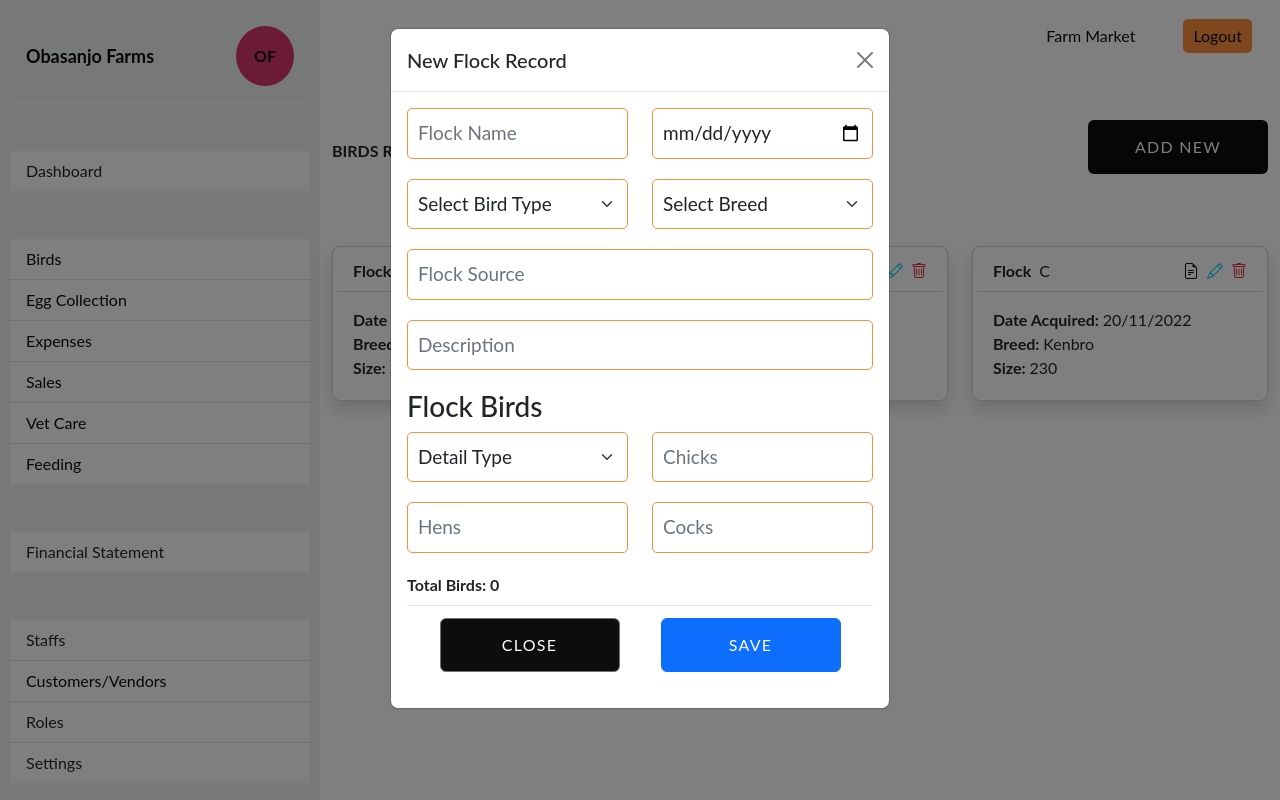
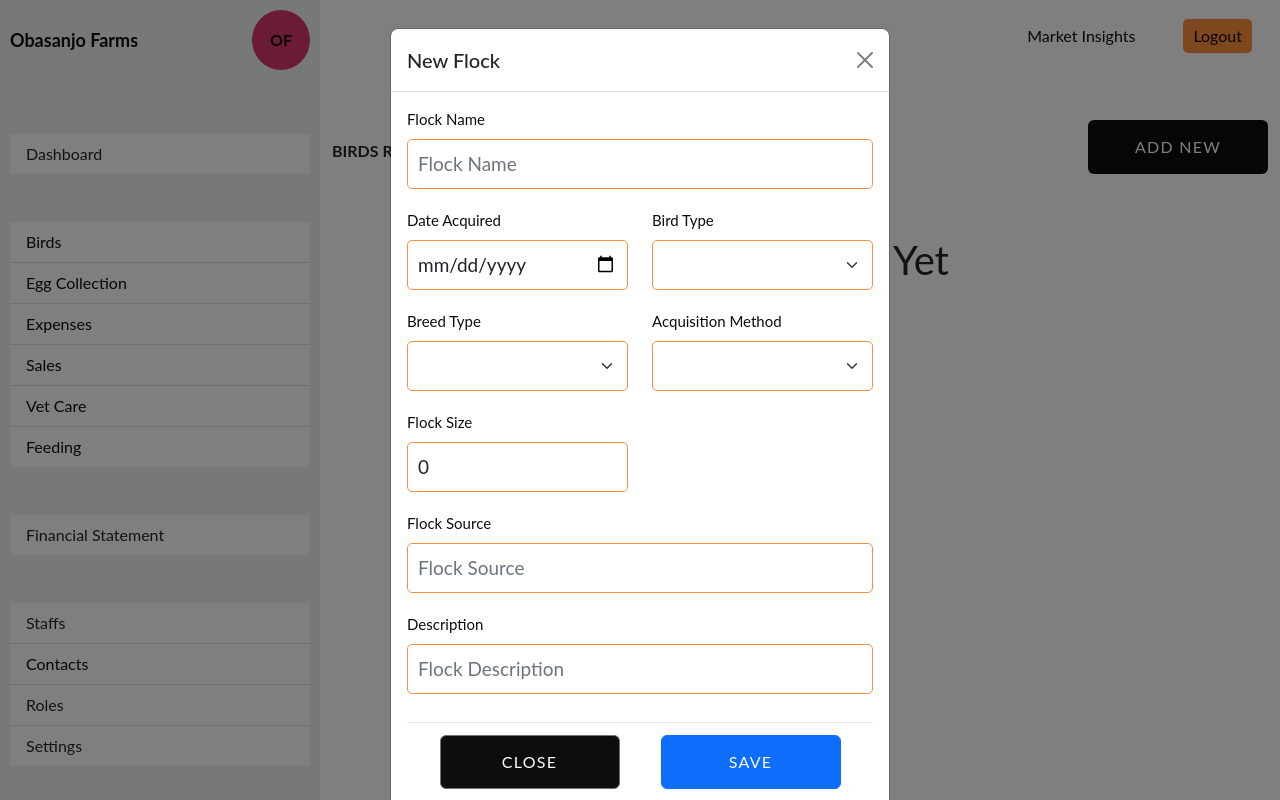
Before and after one commit to TundeOladejo/clucknest, a Vue app: page /main/birds-record in a window 1280 px wide. Both pictures are taken after a click on the button "ADD NEW". Built offline with nearby package versions, Linux system fonts and the light colour scheme.

Commit message:
improvements on sidebar navigations and others

```diff
--- a/src/components/NavigationPanel.vue
+++ b/src/components/NavigationPanel.vue
@@ -1,11 +1,16 @@
 <template>
-    <div class="col col-md-3 sidebar">
-        <div class="p-3 mb-5 d-flex justify-content-between align-items-center border-bottom border-white">
-            <span class="nav-title">Obasanjo Farms</span>
+    <div class="col-12 col-md-3 sidebar">
+        <div class="d-flex justify-content-between align-items-center gap-3">
+            <p class="nav-title">Obasanjo Farms</p>
             <!-- <img src="" alt="farm avatar" class="img-fluid farm-avatar" > -->
-            <span class="nav-avatar fw-bold">OF</span>
+            <p class="nav-avatar fw-bold">OF</p>
+            <p class="d-md-none fs-3 nav-collapse" data-bs-toggle="collapse"
+                data-bs-target="#collapseExample" aria-expanded="false" aria-controls="collapseExample">
+               <i class="bi bi-list"></i>
+        </p>
         </div>
 
+        <div class="collapse mt-5 d-md-block" id="collapseExample">
             <div class="mb-5">
                 <ul class="list-group list-group-flush">
                     <li class="list-group-item">Dashboard</li>
@@ -18,16 +23,17 @@
                         <router-link class="stretched-link" :to="{ name: 'BirdsRecord' }">Birds</router-link>
                     </li>
                     <li class="list-group-item">
-                    <router-link class="stretched-link" :to="{ name: 'EggsRecord' }">Egg Collection</router-link>
+                        <router-link class="stretched-link" :to="{ name: 'EggsRecord' }">Egg
+                            Collection</router-link>
                     </li>
                     <li class="list-group-item">
-                    <router-link class="stretched-link" :to="{ name: 'ExpensesRecord'}">Expenses</router-link>
+                        <router-link class="stretched-link" :to="{ name: 'ExpensesRecord' }">Expenses</router-link>
                     </li>
                     <li class="list-group-item">
-                    <router-link class="stretched-link" :to="{ name: 'SalesRecord'}">Sales</router-link>
+                        <router-link class="stretched-link" :to="{ name: 'SalesRecord' }">Sales</router-link>
                     </li>
                     <li class="list-group-item">
-                    <router-link class="stretched-link" :to="{ name: 'BirdsRecord'}">Vet Care</router-link>
+                        <router-link class="stretched-link" :to="{ name: 'VetRecord' }">Vet Care</router-link>
                     </li>
                     <li class="list-group-item">
                         <router-link class="stretched-link" :to="{ name: 'FeedingRecord' }">Feeding</router-link>
@@ -45,11 +51,12 @@
                 <ul class="list-group list-group-flush">
                     <li class="list-group-item">Staffs</li>
                     <li class="list-group-item">
-                    <router-link class="stretched-link" :to="{ name: 'ClientsAndVendors' }">Customers/Vendors</router-link>
+                        <router-link class="stretched-link" :to="{ name: 'ClientsAndVendors' }">Contacts</router-link>
                     </li>
                     <li class="list-group-item">Roles</li>
                     <li class="list-group-item">Settings</li>
                 </ul>
+            </div>
         </div>
     </div>
 </template>
--- a/src/components/content/TablesComponent.vue
+++ b/src/components/content/TablesComponent.vue
@@ -1,7 +1,7 @@
 <template>
     <div v-if="isListEmpty == true" class="d-flex justify-content-center fs-1 gap-2">
         <i class="bi bi-exclamation-circle"></i>
-        <span>No Data Record</span>
+        <span>No Record Yet</span>
     </div>
     <div v-else class="table-responsive">
         <table class="table table-striped">
@@ -95,7 +95,6 @@
                     <th scope="col">Good Eggs</th>
                     <th scope="col">Bad Eggs</th>
                     <th scope="col">Total Eggs</th>
-                    <th scope="col">Notes</th>
                     <th scope="col">Date Updated</th>
                     <th scope="col">Actions</th>
                 </tr>
@@ -108,7 +107,6 @@
                     <td>{{ entry.goodEggs }} </td>
                     <td>{{ entry.badEggs }} </td>
                     <td>{{ entry.totalEggs }} </td>
-                    <td>{{ entry.notes }} </td>
                     <td>{{ dateTime(entry.dateUpdated) }} </td>
                     <td><action-component></action-component></td>
                 </tr>
--- a/src/components/modals/CustomModal.vue
+++ b/src/components/modals/CustomModal.vue
@@ -20,6 +20,11 @@
                                             class="form-control" :placeholder="input.placeholder"
                                             v-model="input.value" />
 
+                                            <div v-else-if="input.isNumber == true">
+                                                <input type="number" :id="input.id"
+                                                class="form-control" :placeholder="input.placeholder" min="0"
+                                                v-model="input.value" />
+                                            </div>
                                         <div v-else-if="input.isCheckBox == true" class="form-check" :id="input.id">
                                             <div class="d-flex align-items-end gap-2" v-for="(checkbox, index) in input.checkBoxes" :key="index">
                                                 <input class="form-check-input" type="checkbox" :value="checkbox.id"
--- a/src/components/pages/BirdsRecord.vue
+++ b/src/components/pages/BirdsRecord.vue
@@ -1,64 +1,35 @@
 <template>
     <bread-crumb title="Birds Record" />
-    <div>
-        <flock-input-modal></flock-input-modal>
+
+    <custom-modal modalTitle="New Flock" :modalInputs="modalInputs" :saveModalForm="saveFlock"></custom-modal>
+    <div v-if="isListEmpty == true" class="d-flex justify-content-center fs-1 gap-2">
+        <i class="bi bi-exclamation-circle"></i>
+        <span>No Record Yet</span>
     </div>
-    <div class="row mt-3">
-        <div class="col-md-4 mb-3">
+    <div v-else class="row mt-3">
+        <div v-for="(card, index) in cards" :key="index" class="col-md-4 col-sm-6 mb-3">
             <div class="card p-1 shadow">
                 <div class="card-header bg-white d-flex justify-content-between">
-                    <div class="d-flex gap-2">
-                        <span class="fw-bold">Flock</span>
-                        <span>A</span>
+                    <div class="d-flex">
+                        <span class="fw-bold text-truncate" style="max-width: 180px;">{{ card.flockName }}</span>
                     </div>
                     <action-component></action-component>
                 </div>
                 <div class="card-body">
                     <div class="row">
                         <div class="col">
-                            <span class="fw-bold">Date Acquired: </span><span>20/11/2022</span><br>
-                            <span class="fw-bold">Breed: </span><span>Rhode Island Red</span><br>
-                            <span class="fw-bold">Size: </span><span>570</span>
-                        </div>
-                    </div>
-                </div>
-            </div>
-        </div>
-        <div class="col-md-4 mb-3">
-            <div class="card p-1 shadow">
-                <div class="card-header bg-white d-flex justify-content-between">
-                    <div class="d-flex gap-2">
-                        <span class="fw-bold">Flock</span>
-                        <span>B</span>
-                    </div>
-                    <action-component></action-component>
-                </div>
-                <div class="card-body">
-                    <div class="row">
-                        <div class="col">
-                            <span class="fw-bold">Date Acquired: </span><span>20/11/2022</span><br>
-                            <span class="fw-bold">Breed: </span><span>Leghorn</span><br>
-                            <span class="fw-bold">Size: </span><span>680</span>
-                        </div>
-                    </div>
-                </div>
-            </div>
-        </div>
-        <div class="col-md-4 mb-3">
-            <div class="card p-1 shadow">
-                <div class="card-header bg-white d-flex justify-content-between">
-                    <div class="d-flex gap-2">
-                        <span class="fw-bold">Flock</span>
-                        <span>C</span>
-                    </div>
-                    <action-component></action-component>
-                </div>
-                <div class="card-body">
-                    <div class="row">
-                        <div class="col">
-                            <span class="fw-bold">Date Acquired: </span><span>20/11/2022</span><br>
-                            <span class="fw-bold">Breed: </span><span>Kenbro</span><br>
-                            <span class="fw-bold">Size: </span><span>230</span>
+                            <div class="d-flex align-items-center gap-1 flex-wrap">
+                                <span class="fw-bold">Date Acquired:</span>
+                                <span class="d-inline-block text-truncate" style="max-width: 150px;">{{ card.date }}</span>
+                            </div>
+                            <div class="d-flex gap-1 flex-wrap">
+                                <span class="fw-bold">Type:</span>
+                                <span>{{ card.birdType}}</span>
+                            </div>
+                            <div class="d-flex gap-1 flex-wrap">
+                                <span class="fw-bold">Flock Size:</span>
+                                <span>{{ card.flockSize }}</span>
+                            </div>
                         </div>
                     </div>
                 </div>
@@ -69,11 +40,73 @@
 
 <script>
 import BreadCrumb from '../content/BreadCrumb.vue';
-import FlockInputModal from '../modals/FlockInputModal.vue';
 import ActionComponent from '../content/ActionComponent.vue';
+import CustomModal from '../modals/CustomModal.vue'
 
 export default {
     name: "BirdsRecord",
-    components: { BreadCrumb, FlockInputModal, ActionComponent }
+    components: { BreadCrumb, CustomModal, ActionComponent },
+    data: () => ({
+        modalInputs: [
+            { type: "text", label: "Flock Name", id: "flockName", placeholder: "Flock Name", modalWrapperClass: "col-md-12" },
+            { type: "date", label: "Date Acquired", id: "date", modalWrapperClass: "col-md-6" },
+            {
+                isInput: false, id: "birdType", label:"Bird Type", selectTitle: "Select Bird Type",
+                selectOptions: [
+                    { name: "Layers" },
+                    { name: "Broilers" },
+                    { name: "Mixed" },
+                    { name: "Others" }
+                ],
+                modalWrapperClass: "col-md-6"
+            },
+            {
+                isInput: false, id: "breedType", label:"Breed Type", selectTitle: "Select Breed",
+                selectOptions: [
+                    { name: "Leghorn" },
+                    { name: "Rhode Island Red" },
+                    { name: "Kuroiler" },
+                    { name: "Kenbro" },
+                    { name: "Kienyegi" },
+                    { name: "Mixed" },
+                    { name: "Unknown" }
+                ],
+                modalWrapperClass: "col-md-6"
+            },
+            {
+                isInput: false, id: "acquisitionMethod", label:"Acquisition Method", selectTitle: "Select Bird Type",
+                selectOptions: [
+                    { name: "Bought" },
+                    { name: "Hatched" },
+                    { name: "Gift In" },
+                    { name: "Donation In" }
+                ],
+                modalWrapperClass: "col-md-6"
+            },
+            { isNumber: true, isInput: false, label: "Flock Size", id: "flockSize", modalWrapperClass: "col-md-6", value: "0" },
+            { type: "text", label: "Flock Source", id: "flockSource", placeholder: "Flock Source", modalWrapperClass: "col-md-12" },
+            { type: "text", label: "Description", id: "description", placeholder: "Flock Description", modalWrapperClass: "col-md-12" }
+        ],
+        cards: [],
+        isListEmpty: true
+    }),
+    methods: {
+        saveFlock() {
+            let inputValues = this.modalInputs.map((i) => i.value || i.selected)
+
+            this.cards.push({
+                flockName: inputValues[0],
+                date: inputValues[1],
+                birdType: inputValues[2],
+                flockSize: parseInt(inputValues[5])
+            })
+            this.clearForm()
+            this.isListEmpty = false
+        },
+        clearForm() {
+            this.modalInputs.map((i) => i.value = null);
+            this.modalInputs.map((i) => i.selected = [])
+        }
+    },
 }
 </script>
--- a/src/components/pages/ClientsAndVendors.vue
+++ b/src/components/pages/ClientsAndVendors.vue
@@ -1,11 +1,11 @@
 <template>
-    <bread-crumb title="Customers And Vendors" />
+    <bread-crumb title="Contacts" />
 
     <custom-modal modalTitle="New Contact" :modalInputs="modalInputs" :saveModalForm="saveContactList"></custom-modal>
 
     <div v-if="isListEmpty == true" class="d-flex justify-content-center fs-1 gap-2">
         <i class="bi bi-exclamation-circle"></i>
-        <span>No Data Record</span>
+        <span>No Record Yet</span>
     </div>
     <div v-else class="row mt-3">
         <div v-for="(card, index) in cards" :key="index" class="col-md-4 mb-3">
@@ -32,7 +32,7 @@
                                 <span>{{ card.email }}</span>
                             </div>
                             <div class="d-flex gap-1 flex-wrap">
-                                <span class="fw-bold">Status:</span>
+                                <span class="fw-bold">Category:</span>
                                 <span class="d-flex gap-2">
                                     <span v-for="(rol, index) in card.role" :key="index"
                                         class="badge text-bg-primary">{{ rol }}</span>
--- a/src/router/index.js
+++ b/src/router/index.js
@@ -49,6 +49,11 @@ const routes = [
                 component: () => import(/* webpackChunkName: "EggsRecord" */ "../components/pages/EggsRecord")
             },
             {
+                path: 'vet-record',
+                name: 'VetRecord',
+                component: () => import(/* webpackChunkName: "VetRecord" */ "../components/pages/VetRecord")
+            },
+            {
                 path: 'clients-details',
                 name: 'ClientsAndVendors',
                 component: () => import(/* webpackChunkName: "ClientsAndVendors" */ "../components/pages/ClientsAndVendors")
--- a/src/views/LoginPage.vue
+++ b/src/views/LoginPage.vue
@@ -32,7 +32,7 @@
 
                 <p class="text-center mt-3">
                     <em>Not yet registered? click </em>
-                    <router-link to="/register"> here </router-link>
+                    <router-link class="text-info" to="/register"> here </router-link>
                 </p>
             </div>
         </div>
--- a/src/views/MainPage.vue
+++ b/src/views/MainPage.vue
@@ -7,7 +7,7 @@
                 <ul class="nav justify-content-end align-items-center pb-3">
                     <li class="nav-item px-3">
                         <router-link class="nav-link" to="/main">
-                            Farm Market
+                            Market Insights
                         </router-link>
                     </li>
                     <li class="nav-item px-3">
@@ -16,7 +16,6 @@
                 </ul>
 
                 <div>
-                    <!-- <expenses-page></expenses-page> -->
                     <router-view v-slot="{ Component }" :key="$route.fullPath">
                         <keep-alive>
                             <component :is="Component" />
@@ -31,9 +30,7 @@
 
 <script>
 import NavigationPanel from '../components/NavigationPanel.vue'
-// import ExpensesPage from '../components/pages/ExpensesPage.vue'
 export default {
-    // components: { NavigationPanel, ExpensesPage },
      components: { NavigationPanel },
     name: "MainPage"
 }
--- a/src/views/RegisterPage.vue
+++ b/src/views/RegisterPage.vue
@@ -54,7 +54,7 @@
 
                 <p class="text-center mt-3">
                     <em>Already registered? click </em>
-                    <router-link to="/login"> here </router-link>
+                    <router-link class="text-info" to="/login"> here </router-link>
                 </p>
             </div>
         </div>
```
Also changed, not shown: src/assets/scss/components/navigation.scss (+10 -2 lines), src/components/pages/VetRecord.vue (added, +18 -0 lines). Lines whose indentation alone changed are shown as unchanged.
